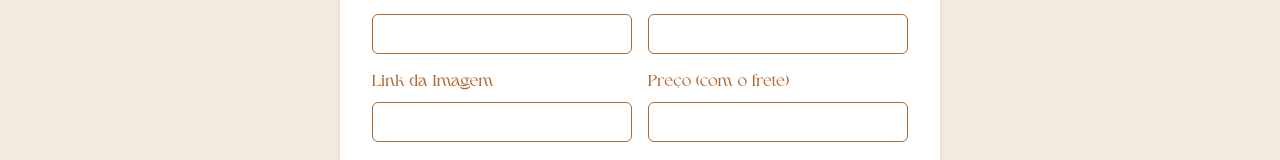
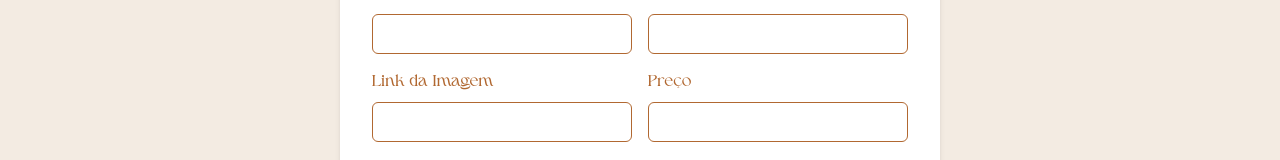
Before and after one commit to duartebianca/wishome, a React (Vite) app in the folder frontend/: page /wisher-new-product in a window 1280 px wide. Shown: the part 359-519 px from the top of the page. Built offline with nearby package versions, Linux system fonts and the light colour scheme.

Commit message:
refactor(wisher-dashboard): update label text for price field

```diff
--- a/frontend/src/app/wisher/add-products/add-products.tsx
+++ b/frontend/src/app/wisher/add-products/add-products.tsx
@@ -117,7 +117,7 @@ const AddProductPage = () => {
                 color="#b16831"
                 fontFamily="'Higuen Elegant Serif', serif"
               >
-                Preço (com o frete)
+                Preço
               </FormLabel>
               <Input
                 type="text"
```
